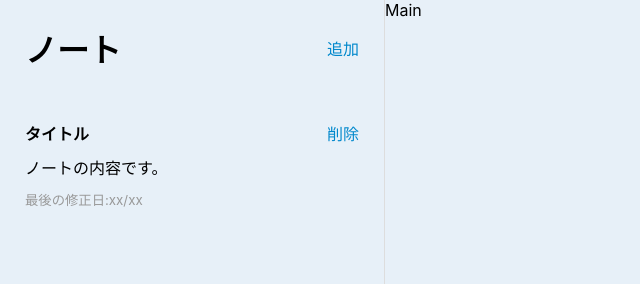
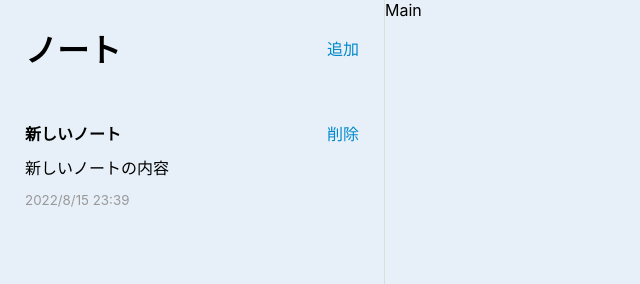
Before and after one commit to budou114/react-note-app, a React app: page / in a window 1280 px wide. Both pictures are taken after a click on the button "追加". Shown: the top 284 px of the page, without its empty margins (0-640 px from the left). Built offline with nearby package versions, Linux system fonts and the light colour scheme; the HTML template or start-up script is replaced by a standard one.

Commit message:
map関数でノートを全て出力してみよう

```diff
--- a/src/App.jsx
+++ b/src/App.jsx
@@ -14,12 +14,11 @@
       modDate: Date.now(),
     };
     setNotes([...notes, newNote]);
-    console.log(notes);
   };
 
   return (
     <div className="App">
-      <Sidebar onAddNote={onAddNote}/>
+      <Sidebar onAddNote={onAddNote} notes={notes} />
       <Main />
     </div>
   );
--- a/src/components/Sidebar.jsx
+++ b/src/components/Sidebar.jsx
@@ -1,6 +1,6 @@
 import "./Sidebar.css";
 
-const Sidebar = ({ onAddNote }) => {
+const Sidebar = ({ onAddNote, notes }) => {
   return (
     <div className="app-sidebar">
       <div className="app-sidebar-header">
@@ -8,14 +8,19 @@
         <button onClick={onAddNote}>追加</button>
       </div>
       <div className="app-sidebar-notes">
-        <div className="app-sidebar-note">
-          <div className="sidebar-note-title">
-            <strong>タイトル</strong>
-            <button>削除</button>
+        {notes.map((note) => (
+          <div className="app-sidebar-note">
+            <div className="sidebar-note-title">
+              <strong>{note.title}</strong>
+              <button>削除</button>
+            </div>
+            <p>{note.content}</p>
+            <small>{new Date(note.modDate).toLocaleDateString("ja-jp", {
+              hour: "2-digit",
+              minute: "2-digit"
+            })}</small>
           </div>
-          <p>ノートの内容です。</p>
-          <small>最後の修正日:xx/xx</small>
-        </div>
+        ))}
       </div>
     </div>
   );
```
